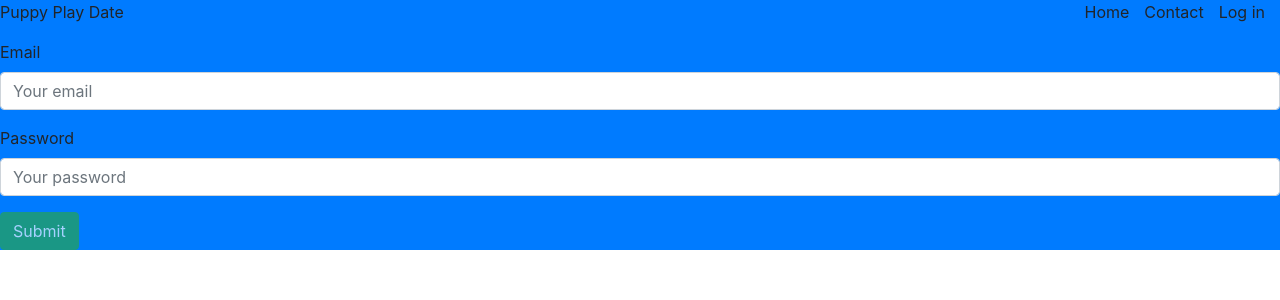
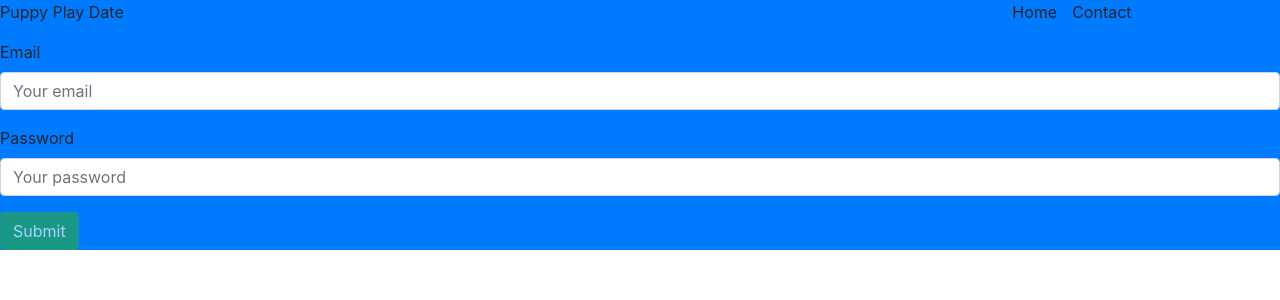
Before and after one commit to treighton/mern-boilerplate, a React (Create React App) app in the folder client/: page /login in a window 1280 px wide. Shown: the top 300 px of the page. Built offline with nearby package versions, Linux system fonts and the light colour scheme.

Commit message:
signip and login utils path

```diff
--- a/client/src/components/Navbar.js/index.js
+++ b/client/src/components/Navbar.js/index.js
@@ -1,4 +1,5 @@
 import React, { useState } from 'react';
+import {Link} from "react-router-dom";
 import Auth from '../../utils/auth';
 import './style.css'
 const Navbar = () => {
@@ -12,10 +13,14 @@ const Navbar = () => {
             <li className='nav__li'>
                 Contact
             </li>
-            {!loggedIn && (<li className='nav__li'>
+            {!loggedIn && (
+            <Link to="/login"><li className='nav__li'>
                 Log in
-            </li>)}
-
+            </li></Link>
+            )}
+            <Link to="/signup"><li className='nav__li'>
+                Sign up
+            </li></Link>
         </ul>
     </nav>
   )
--- a/client/src/components/access/login.js
+++ b/client/src/components/access/login.js
@@ -1,7 +1,7 @@
 import React, { useState } from 'react';
 import { Form, Button, Alert } from 'react-bootstrap';
 import { useMutation } from '@apollo/client';
-import Auth from '../utils/auth';
+import Auth from '../../utils/auth';
 //import mutation when available
 const Login = () => {
   const [userFormData, setUserFormData] = useState({ email: '', password: '' });
@@ -33,7 +33,7 @@ const Login = () => {
 
     //   const { token, user } = await response.json();
     //   console.log(user);
-      Auth.login(token);
+     // Auth.login(token);
     } catch (err) {
       console.error(err);
       setShowAlert(true);
--- a/client/src/components/access/signup.js
+++ b/client/src/components/access/signup.js
@@ -2,7 +2,7 @@ import React, { useState } from 'react';
 import { Form, Button, Alert } from 'react-bootstrap';
 import { useMutation} from "@apollo/client";
 //import signup mutation when available
-import Auth from '../utils/auth';
+import Auth from '../../utils/auth';
 
 const SignupForm = () => {
   // set initial form state
@@ -37,7 +37,7 @@ const SignupForm = () => {
 
     //   const { token, user } = await response.json();
     //   console.log(user);
-      Auth.login(token);
+      //Auth.login(token);
     } catch (err) {
       console.error(err);
       setShowAlert(true);
--- a/client/src/pages/SignUp.js
+++ b/client/src/pages/SignUp.js
@@ -8,7 +8,7 @@ import {
   CardColumns,
 } from "react-bootstrap";
 import React from "react";
-import Auth from "../utils/auth";
+import Auth from "../../utils/auth";
 
 const Home = () => {
   return (
```
Also changed, not shown: 1 other file (tests, documents, lock files or other folders).
